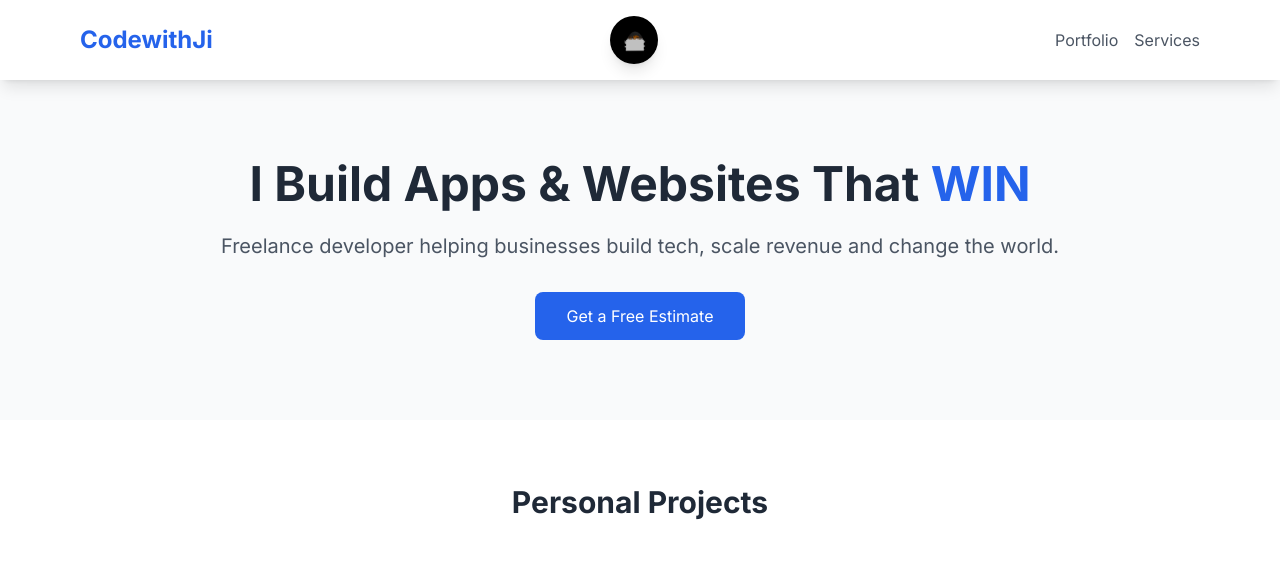
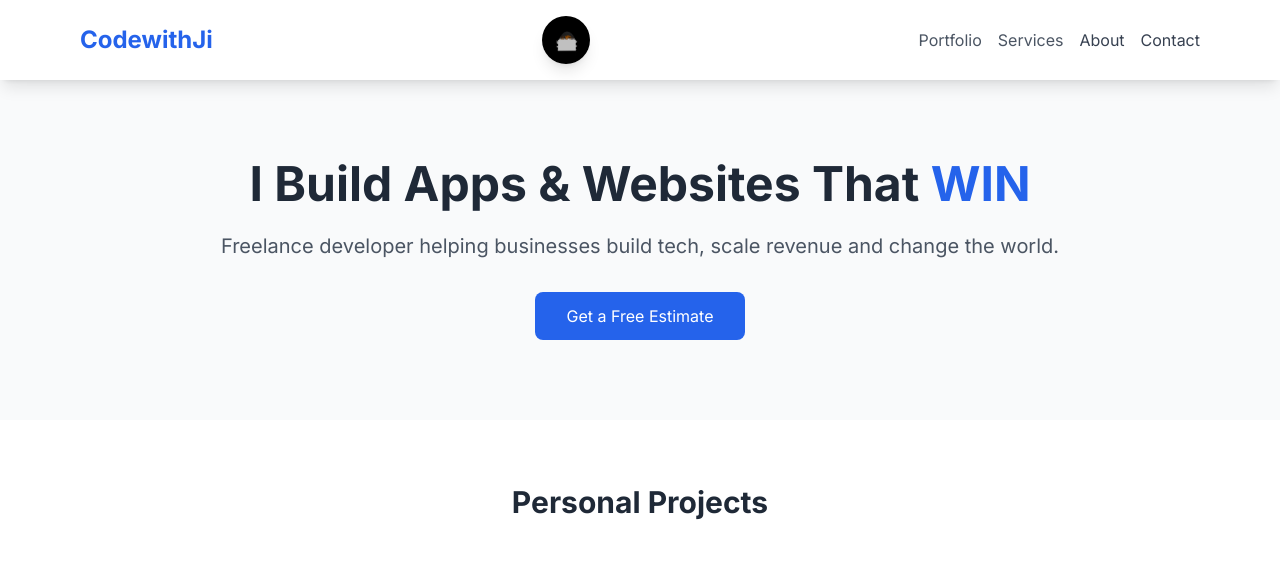
Before and after one commit to C0deWithJi/CWJ-Web, a website built with Vite: page index.html in a window 1280 px wide. Shown: the top 565 px of the page. Built offline with nearby package versions, Linux system fonts and the light colour scheme; no server answers.

Commit message:
added navigations

```diff
--- a/index.html
+++ b/index.html
@@ -20,6 +20,8 @@
         <div class="flex space-x-4">
           <a href="#portfolio" class="text-gray-600 hover:text-blue-600">Portfolio</a>
           <a href="#services" class="text-gray-600 hover:text-blue-600">Services</a>
+          <a href="./pages/about.html" class="text-gray-700 hover:text-blue-600">About</a>
+          <a href="./pages/contact.html" class="text-gray-700 hover:text-blue-600">Contact</a>
         </div>
       </div>
     </div>
```
